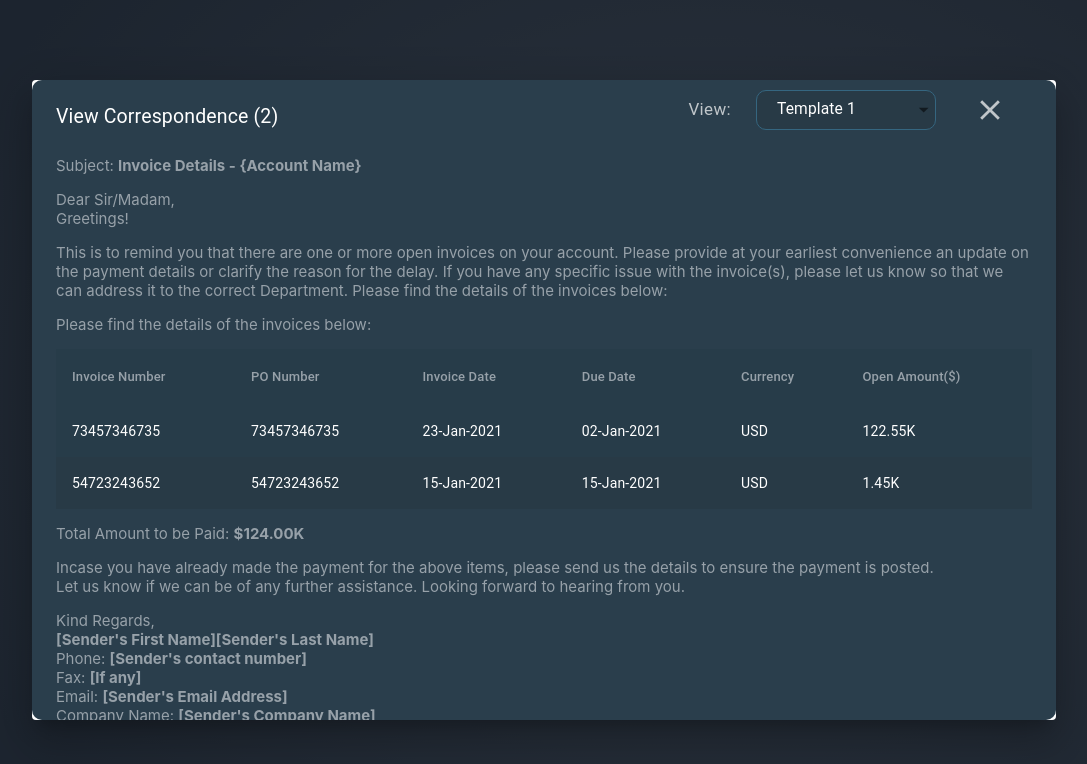
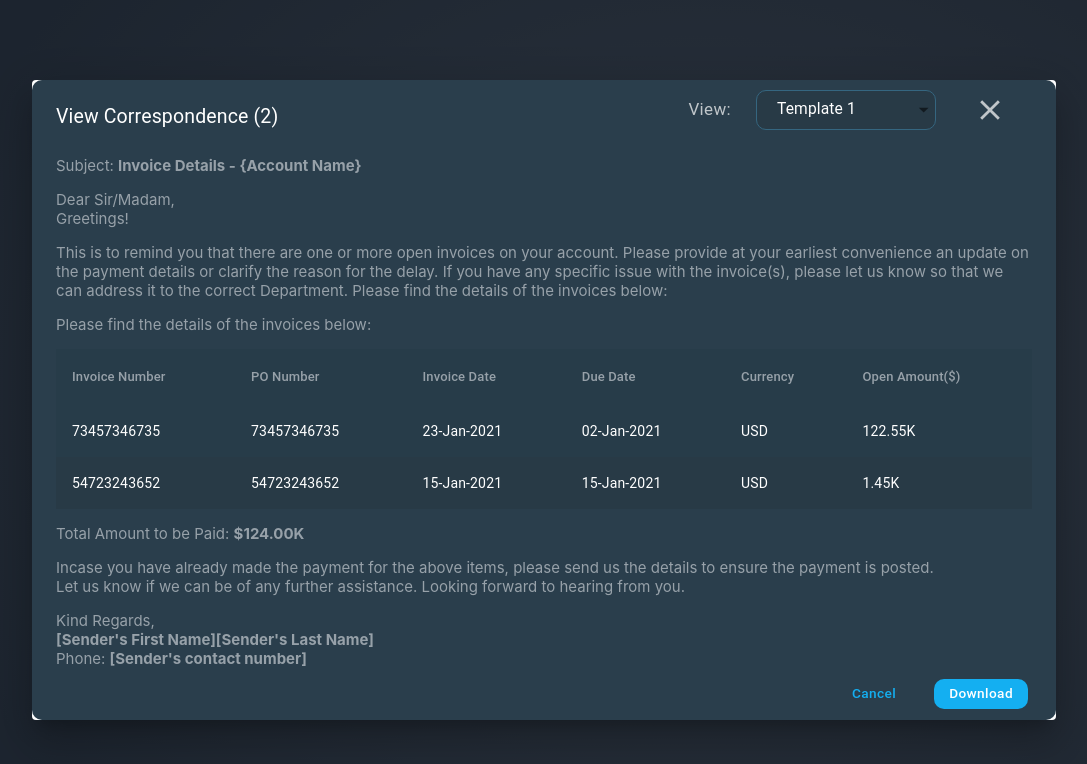
Before and after one commit to Vashisht8953/HighRadius-Invoice-Project, a React (Create React App) app: page / in a window 1280 px wide. Shown: the top 764 px of the page, without its empty margins (96-1183 px from the left). Built offline with nearby package versions, Linux system fonts and the light colour scheme.

Commit message:
Added Action Buttons in View Corresponding
Added the Download and Cancel buttons in View Correspondence Page.

```diff
--- a/src/views/ViewCorrespondencePage.js
+++ b/src/views/ViewCorrespondencePage.js
@@ -1,9 +1,10 @@
 import React from 'react';
 import { makeStyles } from '@material-ui/core';
 import { Select, MenuItem } from '@material-ui/core';
-import { Dialog, IconButton, Typography } from '@material-ui/core';
+import { Dialog, IconButton, Button } from '@material-ui/core';
 import MuiDialogTitle from '@material-ui/core/DialogTitle';
 import MuiDialogContent from '@material-ui/core/DialogContent';
+import MuiDialogActions from '@material-ui/core/DialogActions';
 import { Table, TableContainer, TableHead, TableBody, TableRow, TableCell } from '@material-ui/core';
 import { CloseIcon } from '../assets';
 
@@ -47,7 +48,6 @@ const useStyles = makeStyles((theme) => ({
         fontSize: '15px',
         color: '#97A1A9',
         background: '#2A3E4',
-        borderRadius: '0px 0px 10px 10px'
     },
     tableHeading: {
         backgroundColor: '#273D49CC',
@@ -76,7 +76,20 @@ const useStyles = makeStyles((theme) => ({
         maxHeight: '80vh',
         minWidth: '80vw',
         maxWidth: '80vw'
-    }
+    },
+    CancelButton: {
+        color: '#14AFF1',
+        textTransform: 'none',
+    },
+    DownloadButton: {
+        color: '#FFF',
+        textTransform: 'none',
+        background: '#14AFF1',
+        borderRadius: '10px',
+        height: '30px',
+        paddingLeft: '15px',
+        paddingRight: '15px'
+    },
 }));
 
 function createData(invoiceNumber, PONumber, invoiceDate, dueDate, currency, openAmount) {
@@ -245,6 +258,14 @@ const Window = () => {
             <MuiDialogContent className={classes.Body} style={{ background: '#2A3E4C' }}>
                 {template == 'Template 1' ? <Template1/> : <Template2/>}
             </MuiDialogContent>
+            <MuiDialogActions style={{ background: '#2A3E4C', borderRadius: '0px 0px 10px 10px' }}>
+                <div style={{ paddingRight: '20px' }}>
+                    <Button autofocus onClick={handleClose} className={classes.CancelButton}>Cancel</Button>
+                </div>
+                <div style={{ paddingRight: '20px' }}>
+                    <Button autofocus className={classes.DownloadButton}>Download</Button>
+                </div>
+            </MuiDialogActions>
         </Dialog>
     )
 }
```
Also changed, not shown: 1 other file (tests, documents, lock files or other folders).
